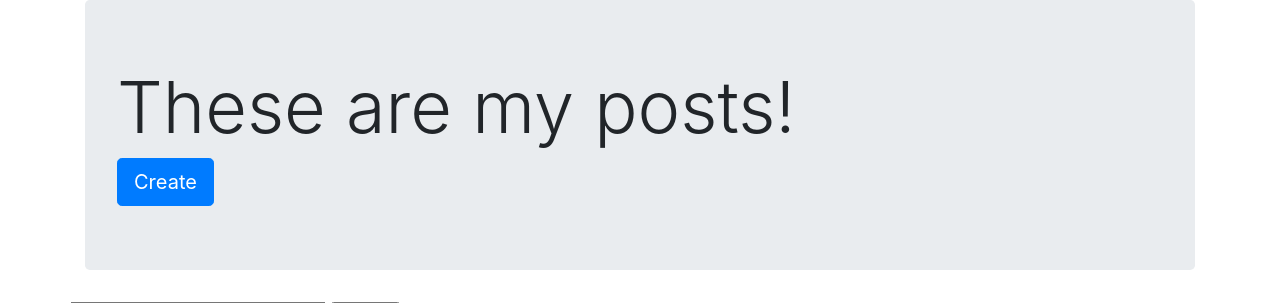
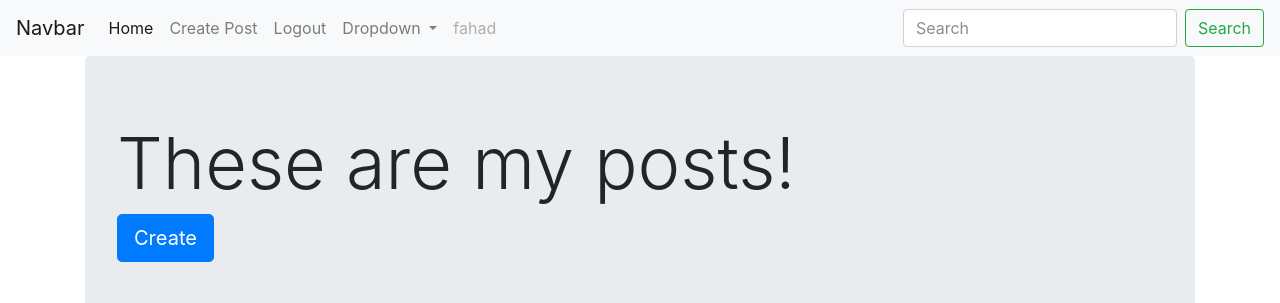
Before and after one commit to fahadnalm/blog, a Django app: page /posts/list/ in a window 1280 px wide. Shown: the top 303 px of the page. Run offline with Django 3.2, Linux system fonts and the light colour scheme; a user stored in the database is signed in; data comes from the database, SQL or seed files in the repository; both versions use the stored data as it was after the commit; some libraries are stand-ins or nearby versions.

Commit message:
new branch

```diff
--- a/posts/templates/base.html
+++ b/posts/templates/base.html
@@ -7,6 +7,7 @@
 	<link rel="stylesheet" href="{% static 'css/bootstrap.min.css' %}">
 </head>
 <body>
+	{% include "navbar.html" %}
 
 
 	{% include "messages.html" %}
--- /dev/null
+++ b/posts/templates/navbar.html
@@ -0,0 +1,52 @@
+<!DOCTYPE html>
+<html lang="en">
+<head>
+  <meta charset="UTF-8">
+  <title>Document</title>
+</head>
+<body>
+    <nav class="navbar navbar-expand-lg navbar-light bg-light">
+  <a class="navbar-brand" href="#">Navbar</a>
+  <button class="navbar-toggler" type="button" data-toggle="collapse" data-target="#navbarSupportedContent" aria-controls="navbarSupportedContent" aria-expanded="false" aria-label="Toggle navigation">
+    <span class="navbar-toggler-icon"></span>
+  </button>
+
+  <div class="collapse navbar-collapse" id="navbarSupportedContent">
+    <ul class="navbar-nav mr-auto">
+      <li class="nav-item active">
+        <a class="nav-link" href="#">Home <span class="sr-only">(current)</span></a>
+      </li>
+      {% if request.user %}
+         <li class="nav-item">
+        <a class="nav-link" href="{% url 'create' %}">Create Post</a>
+      </li>
+      {% endif %}
+      {% if request.user.is_authenticated %}
+        <li class="nav-item">
+        <a class="nav-link" href="{% url 'list' %}">Logout</a>
+        </li>
+      {% endif %}
+
+      <li class="nav-item dropdown">
+        <a class="nav-link dropdown-toggle" href="#" id="navbarDropdown" role="button" data-toggle="dropdown" aria-haspopup="true" aria-expanded="false">
+          Dropdown
+        </a>
+        <div class="dropdown-menu" aria-labelledby="navbarDropdown">
+          <a class="dropdown-item" href="#">Action</a>
+          <a class="dropdown-item" href="#">Another action</a>
+          <div class="dropdown-divider"></div>
+          <a class="dropdown-item" href="#">Something else here</a>
+        </div>
+      </li>
+      <li class="nav-item">
+        <a class="nav-link disabled" href="#">{{request.user}}</a>
+      </li>
+    </ul>
+    <form class="form-inline my-2 my-lg-0">
+      <input class="form-control mr-sm-2" type="search" placeholder="Search" aria-label="Search">
+      <button class="btn btn-outline-success my-2 my-sm-0" type="submit">Search</button>
+    </form>
+  </div>
+</nav>
+</body>
+</html>
```
Also changed, not shown: db.sqlite3, posts/forms.py (line endings or trailing spaces), 1 other file.
